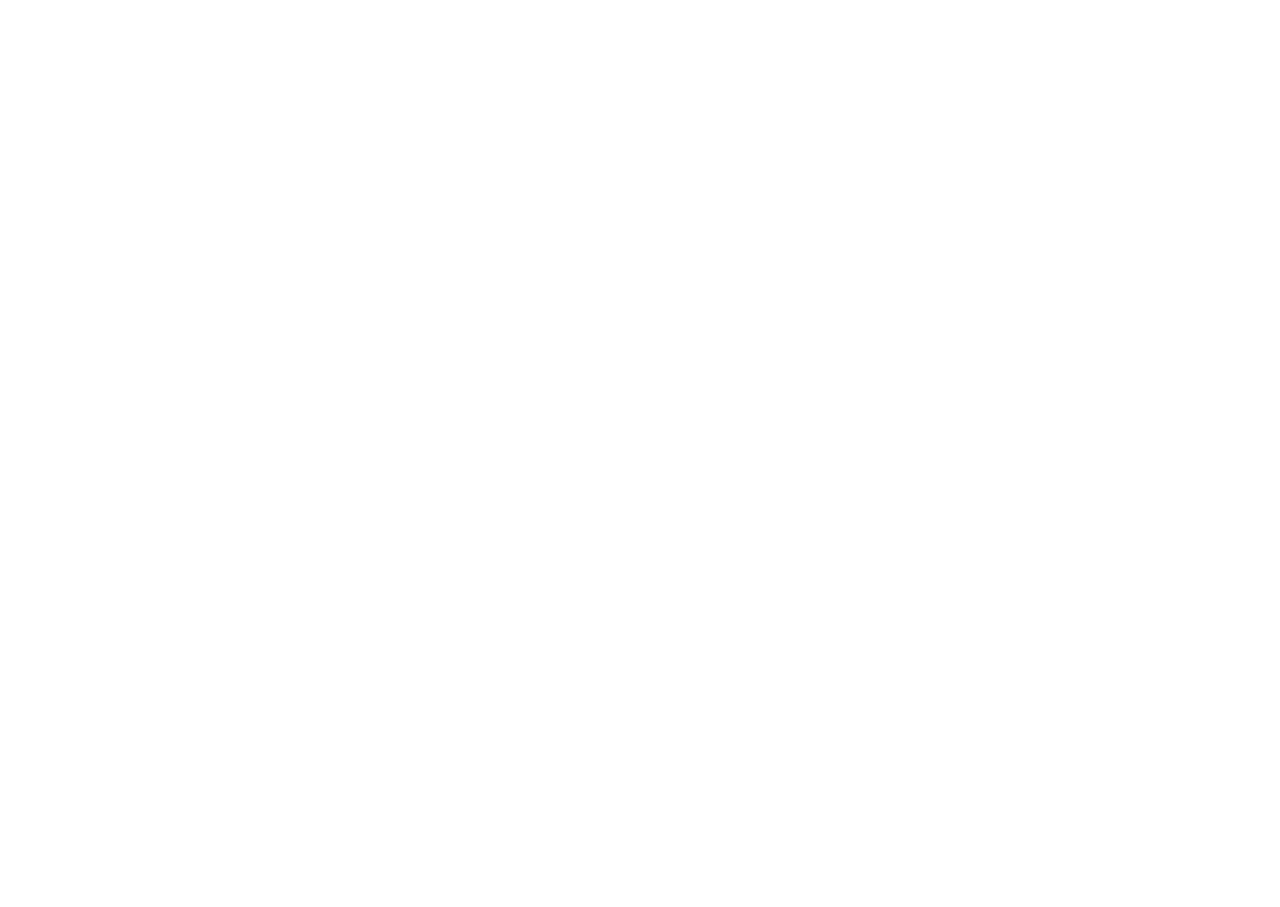
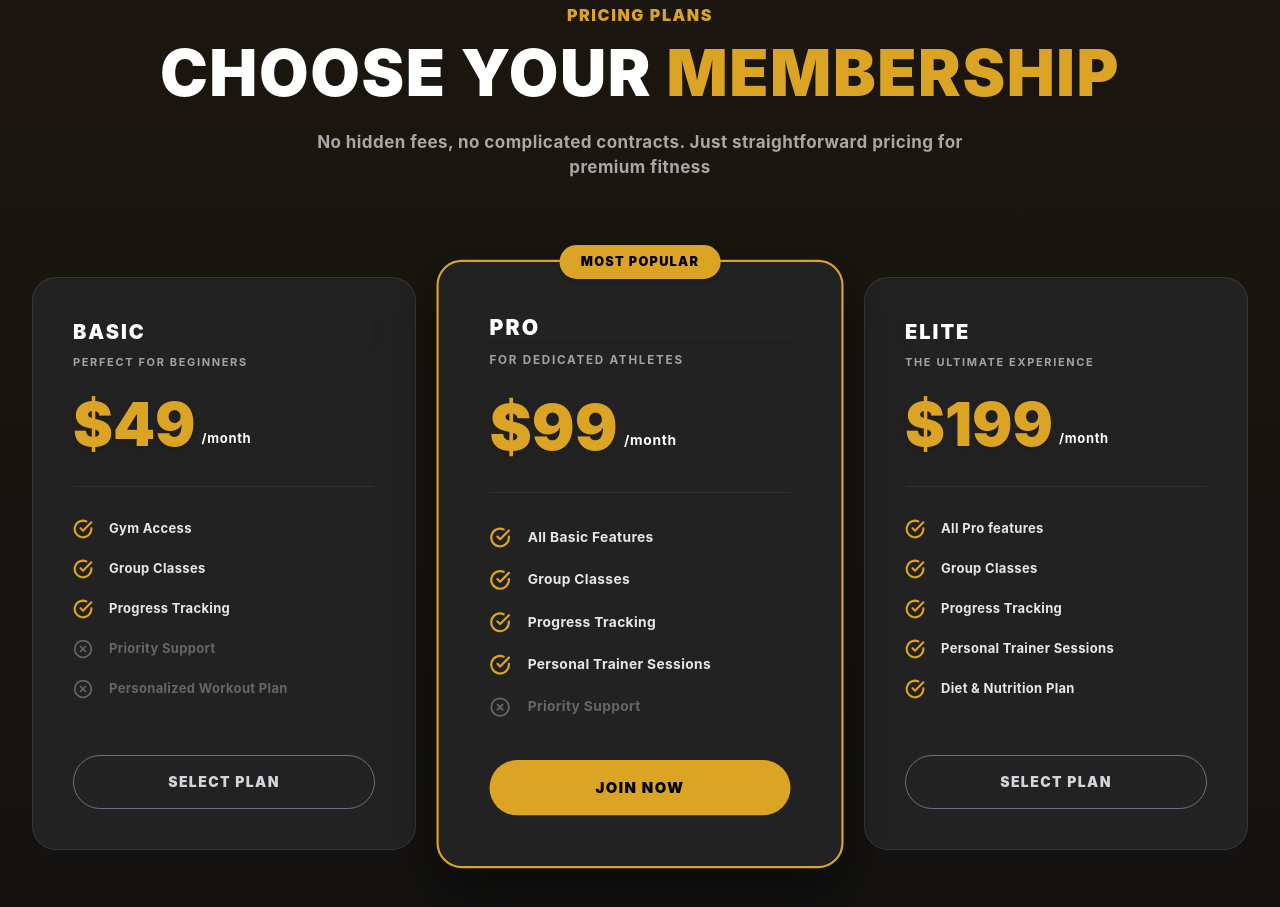
Before and after one commit to sheda3838/fitness-sports-center, a React (Vite) app: page / in a window 1280 px wide. Shown: the part 3800-4707 px from the top of the page. Before the commit the page ends 3679 px from the top, so only its background shows below. Built offline with nearby package versions, Linux system fonts and the light colour scheme.

Commit message:
feat(pricing): implement pricing section with plan cards, layout structure, and responsive design

```diff
--- a/src/App.jsx
+++ b/src/App.jsx
@@ -4,6 +4,7 @@
 import About from './components/About';
 import Services from './components/Services';
 import Trainers from './components/Trainers';
+import Pricing from './components/Pricing';
 
 function App() {
   return (
@@ -22,6 +23,9 @@
 
       {/* Trainers Section */}
       <Trainers />
+
+      {/* Pricing / Membership Section */}
+      <Pricing />
     </div>
   );
 }
--- /dev/null
+++ b/src/components/Pricing.jsx
@@ -0,0 +1,129 @@
+import React from 'react';
+import { FiCheckCircle, FiXCircle } from 'react-icons/fi';
+
+const plans = [
+  {
+    name: "BASIC",
+    target: "Perfect for Beginners",
+    price: "49",
+    features: [
+      { text: "Gym Access", included: true },
+      { text: "Group Classes", included: true },
+      { text: "Progress Tracking", included: true },
+      { text: "Priority Support", included: false },
+      { text: "Personalized Workout Plan", included: false }
+    ]
+  },
+  {
+    name: "PRO",
+    target: "FOR DEDICATED ATHLETES",
+    price: "99",
+    isPopular: true,
+    features: [
+      { text: "All Basic Features", included: true },
+      { text: "Group Classes", included: true },
+      { text: "Progress Tracking", included: true },
+      { text: "Personal Trainer Sessions", included: true },
+      { text: "Priority Support", included: false }
+    ]
+  },
+  {
+    name: "ELITE",
+    target: "THE ULTIMATE EXPERIENCE",
+    price: "199",
+    features: [
+      { text: "All Pro features", included: true },
+      { text: "Group Classes", included: true },
+      { text: "Progress Tracking", included: true },
+      { text: "Personal Trainer Sessions", included: true },
+      { text: "Diet & Nutrition Plan", included: true }
+    ]
+  }
+];
+
+const Pricing = () => {
+  return (
+    <section id="memberships" className="w-full bg-[linear-gradient(180deg,#1c170f_0%,#131211_100%)] overflow-hidden py-24 lg:py-32">
+      <div className="max-w-7xl mx-auto px-6 lg:px-8 w-full relative">
+
+        {/* header */}
+        <div className="mb-16 lg:mb-24 text-center">
+          <h3 className="text-[#dca424] font-black tracking-widest text-[14px] sm:text-[16px] mb-4 leading-none uppercase">
+            PRICING PLANS
+          </h3>
+          <h2 className="text-[2.6rem] sm:text-[3.5rem] lg:text-[4rem] font-black text-white leading-[1.05] tracking-wide mb-6">
+            CHOOSE YOUR <span className="text-[#dca424]">MEMBERSHIP</span>
+          </h2>
+          <p className="text-[#a8a8a8] text-[15px] sm:text-[17px] max-w-2xl mx-auto font-bold tracking-wide">
+            No hidden fees, no complicated contracts. Just straightforward pricing for premium fitness
+          </p>
+        </div>
+
+        {/* pricing cards */}
+        <div className="flex flex-col lg:flex-row items-center lg:items-stretch justify-center gap-10 lg:gap-6 xl:gap-8 w-full relative z-10">
+
+          {plans.map((plan, index) => (
+            <div
+              key={index}
+              className={`relative w-full max-w-sm lg:flex-1 flex flex-col rounded-[1.5rem] bg-[#222222] transition-transform duration-500 ease-in-out ${
+                plan.isPopular
+                  ? 'p-8 lg:p-10 xl:p-12 border-[2px] border-[#dca424] shadow-[0_20px_50px_rgba(0,0,0,0.5)] z-20 lg:scale-[1.06]'
+                  : 'p-8 xl:p-10 border border-white/10 z-10'
+              }`}
+            >
+              {/* popular badge */}
+              {plan.isPopular && (
+                <div className="absolute top-0 left-1/2 -translate-x-1/2 -translate-y-1/2 bg-[#dca424] text-black text-[11px] sm:text-xs font-black px-5 py-2 rounded-full tracking-widest uppercase shadow-md">
+                  Most Popular
+                </div>
+              )}
+
+              {/* card header */}
+              <div className="mb-8 text-left border-b border-gray-700/50 pb-8">
+                <h4 className="text-white text-lg xl:text-xl font-black tracking-widest uppercase mb-2 shadow-sm">{plan.name}</h4>
+                <p className="text-[#a3a3a3] text-[10px] xl:text-[11px] font-bold tracking-[0.15em] uppercase mb-6">{plan.target}</p>
+                <div className="flex items-end gap-1.5">
+                  <span className="text-[#dca424] text-5xl xl:text-6xl font-black leading-none drop-shadow-md">${plan.price}</span>
+                  <span className="text-white text-[13px] font-bold mb-1.5 tracking-wider">/month</span>
+                </div>
+              </div>
+
+              {/* features list */}
+              <div className="flex flex-col gap-5 flex-grow mb-10">
+                {plan.features.map((feature, i) => (
+                  <div key={i} className="flex items-center gap-4 text-left">
+                    <div className="flex-shrink-0">
+                      {feature.included ? (
+                        <FiCheckCircle className="text-[#dca424] text-lg lg:text-xl" strokeWidth={2.5} />
+                      ) : (
+                        <FiXCircle className="text-[#666666] text-lg lg:text-xl" strokeWidth={2} />
+                      )}
+                    </div>
+                    <span className={`text-[12px] xl:text-[13px] font-bold tracking-wide ${feature.included ? 'text-gray-200' : 'text-[#666666]'}`}>
+                      {feature.text}
+                    </span>
+                  </div>
+                ))}
+              </div>
+
+              {/* action button */}
+              <button
+                className={`mt-auto w-full py-4 rounded-full font-black text-xs xl:text-sm tracking-widest uppercase transition-all duration-300 ${
+                  plan.isPopular
+                    ? 'bg-[#dca424] text-black hover:bg-[#b88c1b] hover:shadow-[0_0_20px_rgba(220,164,36,0.4)] hover:-translate-y-1'
+                    : 'bg-transparent border-[1.5px] border-gray-500 text-gray-300 hover:text-white hover:border-white hover:bg-white/5 hover:-translate-y-1'
+                }`}
+              >
+                {plan.isPopular ? 'JOIN NOW' : 'SELECT PLAN'}
+              </button>
+            </div>
+          ))}
+
+        </div>
+
+      </div>
+    </section>
+  );
+};
+
+export default Pricing;
--- a/src/components/TrainerCard.jsx
+++ b/src/components/TrainerCard.jsx
@@ -6,16 +6,16 @@
   const [isFlipped, setIsFlipped] = useState(false);
   const isCenter = position === 'center';
 
-  // Force non-center cards back to front-facing smoothly
+  // force non-center cards back to front-facing smoothly
   useEffect(() => {
     if (!isCenter) setIsFlipped(false);
   }, [isCenter]);
 
   const handleInteraction = () => {
     if (!isCenter) {
-      onClick(); // Bring clicked side card to the center
+      onClick(); // bring clicked side card to the center
     } else {
-      // Toggle flip on click exclusively for mobile (where hover is absent)
+      // toggle flip on click exclusively for mobile (where hover is absent)
       if (window.innerWidth < 1024) {
         setIsFlipped(!isFlipped);
       }
@@ -62,14 +62,14 @@
         transition={{ duration: 0.6, type: 'spring', stiffness: 260, damping: 25 }}
         className="w-full h-full relative [transform-style:preserve-3d]"
       >
-        {/* Front Face */}
+        {/* front face */}
         <div
            className={`absolute inset-0 [backface-visibility:hidden] rounded-3xl overflow-hidden shadow-[0_15px_35px_rgba(0,0,0,0.2)] transition-all duration-500 group ${
              !isCenter ? 'grayscale hover:grayscale-0' : 'grayscale-0'
            }`}
         >
            <img src={trainer.image} alt={trainer.name} className="w-full h-full object-cover" />
-           {/* Overlay text block */}
+           {/* overlay text block */}
            <div
              className={`absolute inset-x-0 bottom-0 pt-32 pb-8 bg-gradient-to-t from-black/95 via-black/60 to-transparent transition-opacity duration-300 flex flex-col justify-end ${alignClass} ${
                isCenter ? 'opacity-100' : 'opacity-0 group-hover:opacity-100'
@@ -80,7 +80,7 @@
            </div>
         </div>
 
-        {/* Back Face (Details) */}
+        {/* back face (details) */}
         <div className="absolute inset-0 [backface-visibility:hidden] [transform:rotateY(180deg)] rounded-3xl overflow-hidden bg-[#1f1d1a] p-6 lg:p-8 flex flex-col justify-center items-center text-center shadow-2xl border-2 border-[#dca424]/40">
            <h4 className="text-white text-xl lg:text-2xl font-black mb-2 uppercase">{trainer.name}</h4>
            <p className="text-[#dca424] font-bold tracking-widest text-xs lg:text-sm mb-6">{trainer.title}</p>
```
Also changed, not shown: src/components/Trainers.jsx (+6 -7 lines).
